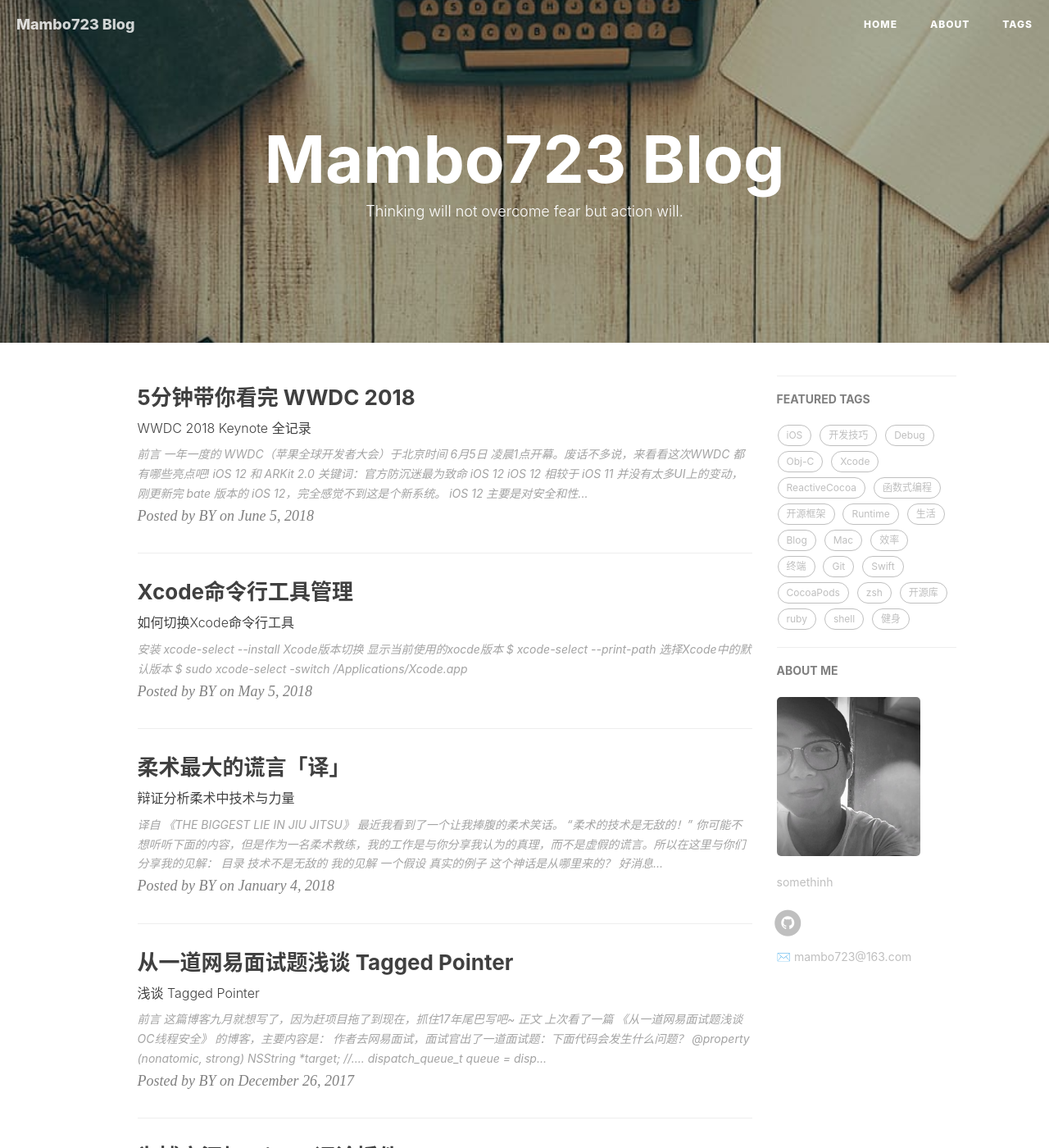
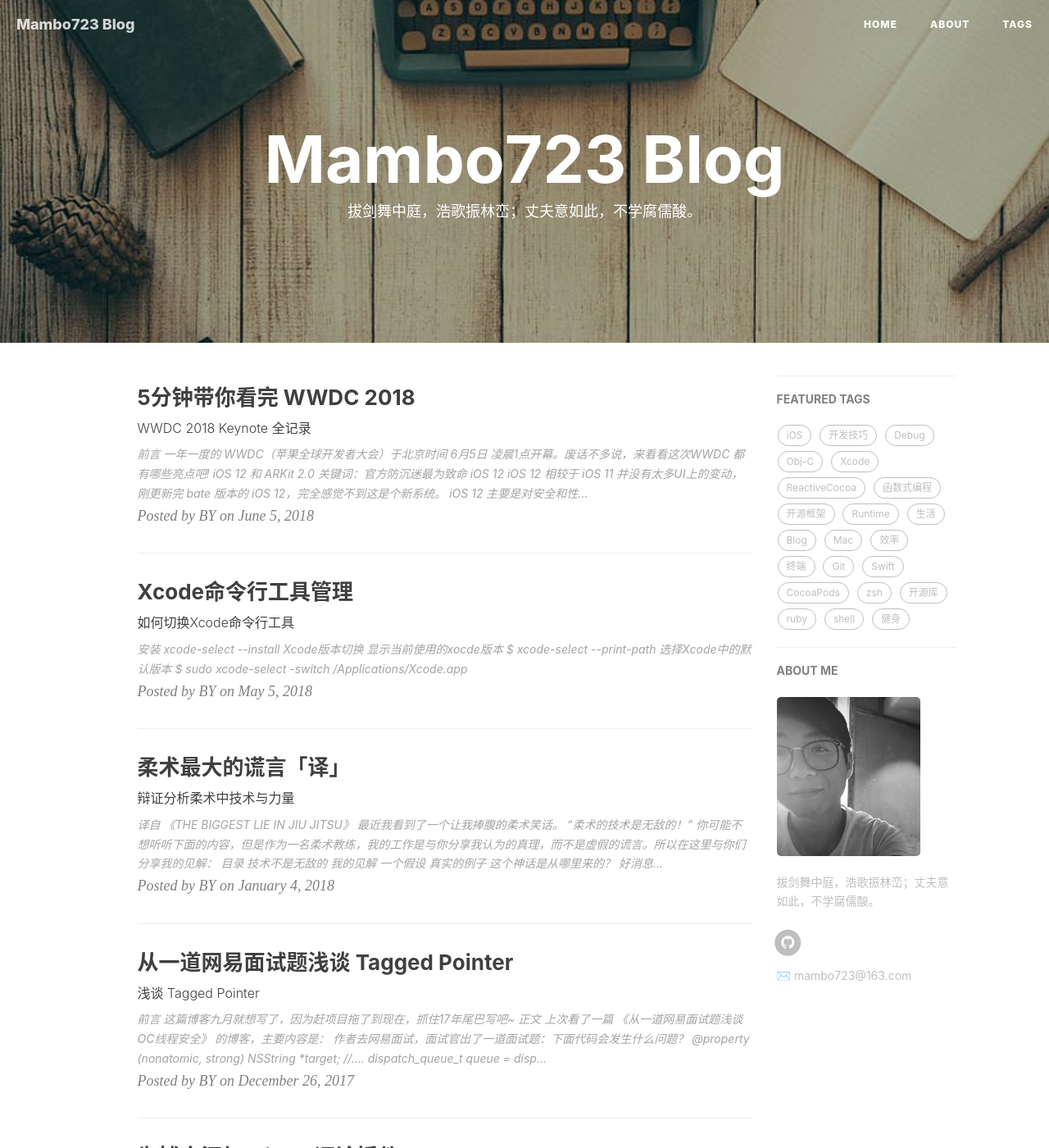
Before and after one commit to mambo723/mambo723.github.io, a Jekyll site: the page built from index.html, in a window 1280 px wide and 1400 px high. Shown: the whole window at 82% size. Built offline with Jekyll 4.4.1, drawn with Linux system fonts in a browser that asks for light colours; nearby versions of some CDN libraries; the list of posts is cut into pages by our own code; comment, search, counter and statistics services are not loaded.

Commit message:
update config

```diff
--- a/_config.yml
+++ b/_config.yml
@@ -5,13 +5,13 @@
 email: mambo723@163.com
 description: "拔剑舞中庭，浩歌振林峦；丈夫意如此，不学腐儒酸。"
 keyword: "Mambo723, Mambo723 Blog, Mambo723的博客, Cocos, CocosCreator, 游戏开发"
-url: "http://mambo723.github.io"          # your host, for absolute URL
+url: "https://mambo723.github.io"          # your host, for absolute URL
 baseurl: ""      # for example, '/blog' if your blog hosted on 'host/blog'
-github_repo: "https://github.com/qiubaiying/qiubaiying.github.io.git" # you code repository
+github_repo: "https://github.com/mambo723/mambo723.github.io.git" # you code repository
 
 # Sidebar settings
 sidebar: true                           # whether or not using Sidebar.
-sidebar-about-description: "somethinh"
+sidebar-about-description: "拔剑舞中庭，浩歌振林峦；丈夫意如此，不学腐儒酸。"
 sidebar-avatar: /img/about-BY-gentle.jpg      # use absolute URL, seeing it's used in both `/` and `/about/`
 
 
--- a/index.html
+++ b/index.html
@@ -1,6 +1,6 @@
 ---
 layout: page
-description: "Thinking will not overcome fear but action will."
+description: "拔剑舞中庭，浩歌振林峦；丈夫意如此，不学腐儒酸。"
 ---
 
 {% for post in paginator.posts %}
```
